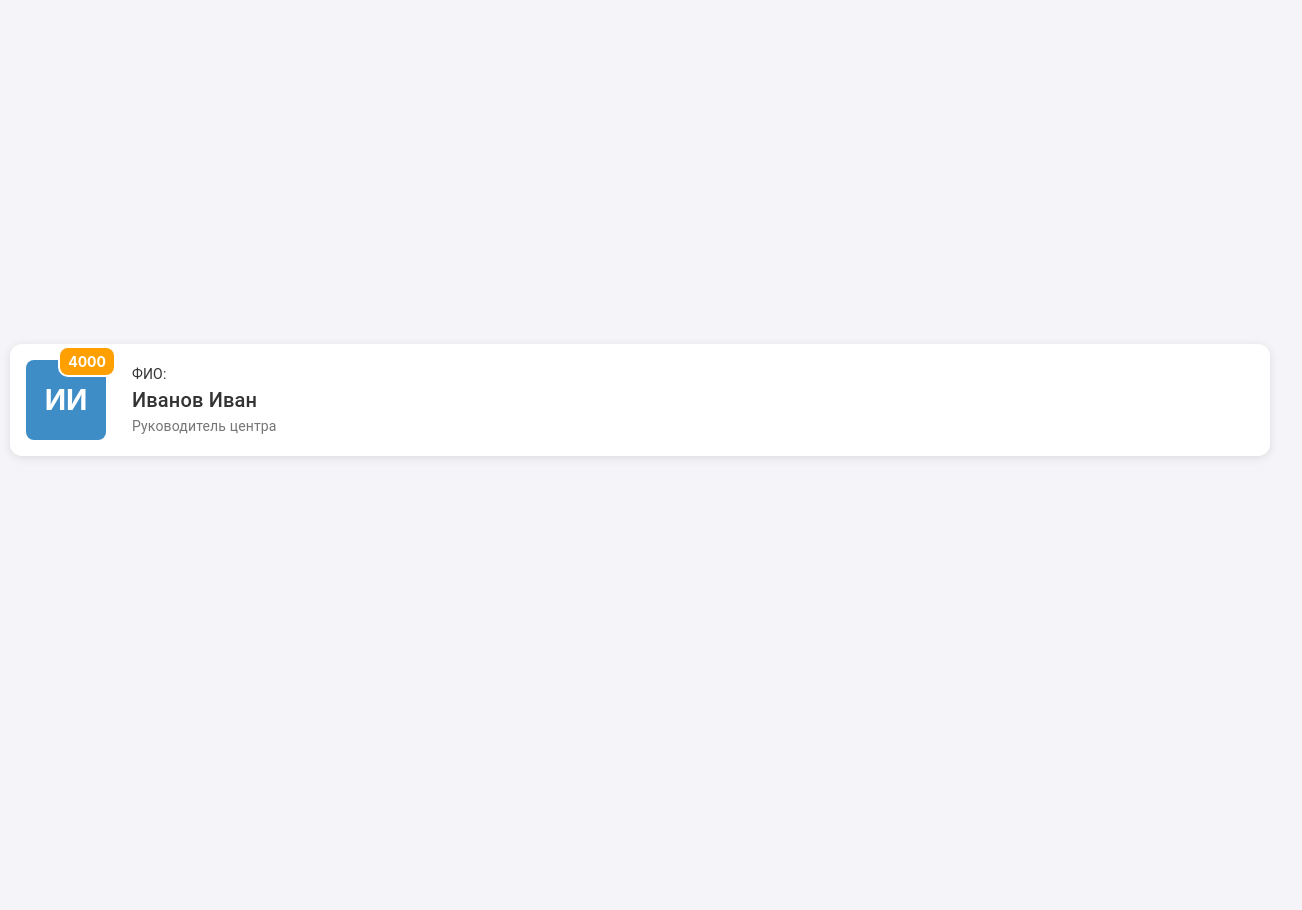
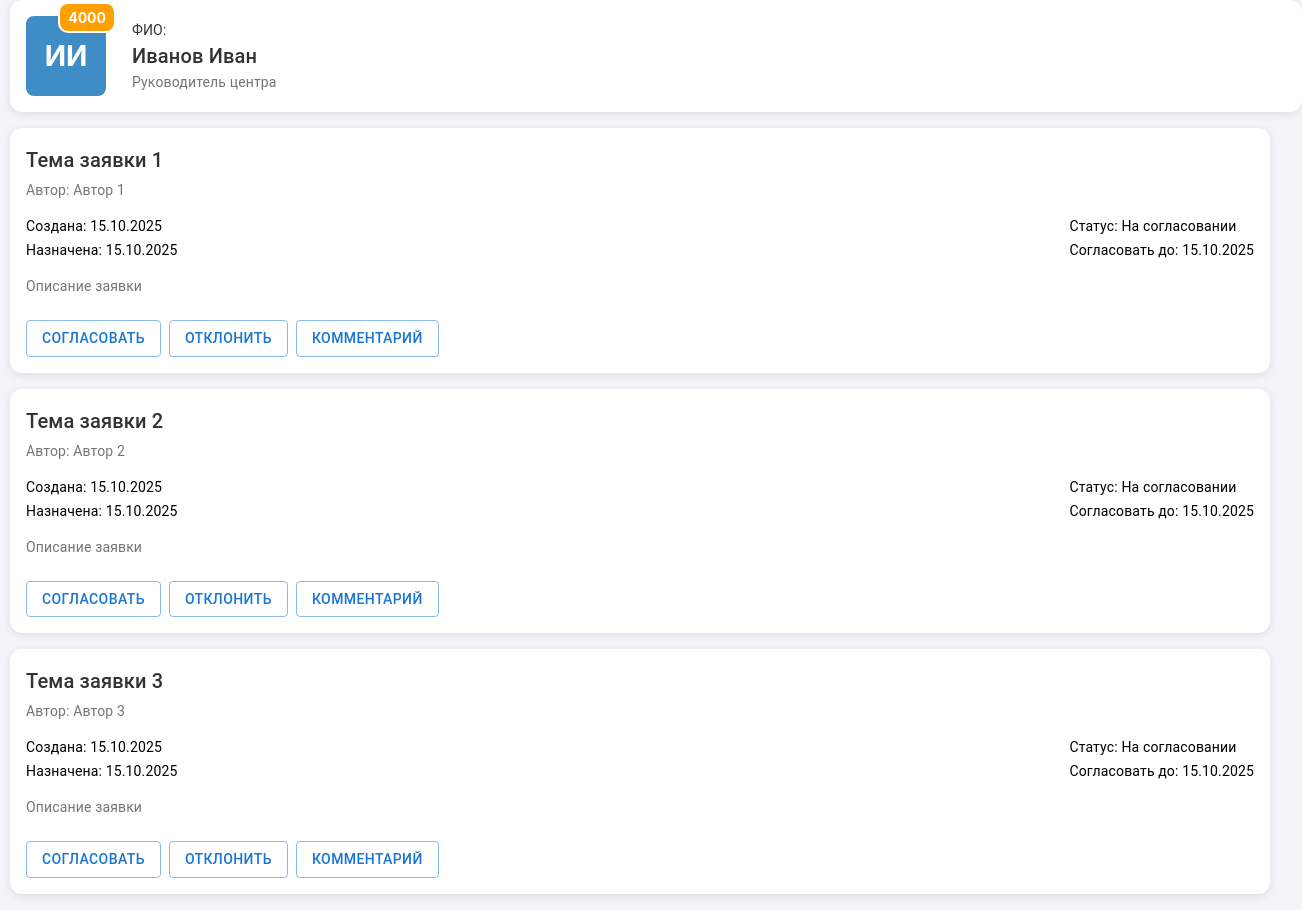
Before and after one commit to Chebulpec/Smart-Apps-eXpress-Front, a React (Vite) app: page / in a window 1280 px wide. Shown: the whole page, 1302 px wide, since content can reach past the window. Before the commit the page ends 800 px from the top, so only its background shows below. Built offline with nearby package versions, Linux system fonts and the light colour scheme.

Commit message:
Каточки заявок

```diff
--- a/src/App.jsx
+++ b/src/App.jsx
@@ -1,5 +1,7 @@
+// src/App.jsx
 import React from 'react';
 import UserProfileBanner from './components/UserProfileBanner/UserProfileBanner';
+import ApprovalRequestList from './components/ApprovalRequestList/ApprovalRequestList';
 import './index.css';
 
 const App = () => {
@@ -9,9 +11,37 @@ const App = () => {
     position: 'Руководитель центра',
   };
 
+  const requests = [
+    {
+      title: 'Тема заявки 1',
+      author: 'Автор 1',
+      createdDate: '15.10.2025',
+      assignedDate: '15.10.2025',
+      status: 'На согласовании',
+      dueDate: '15.10.2025',
+    },
+    {
+      title: 'Тема заявки 2',
+      author: 'Автор 2',
+      createdDate: '15.10.2025',
+      assignedDate: '15.10.2025',
+      status: 'На согласовании',
+      dueDate: '15.10.2025',
+    },
+    {
+      title: 'Тема заявки 3',
+      author: 'Автор 3',
+      createdDate: '15.10.2025',
+      assignedDate: '15.10.2025',
+      status: 'На согласовании',
+      dueDate: '15.10.2025',
+    },
+  ];
+
   return (
     <div className="app-container">
       <UserProfileBanner user={user} />
+      <ApprovalRequestList requests={requests} />
     </div>
   );
 };
--- /dev/null
+++ b/src/components/ApprovalRequestList/ApprovalRequestList.jsx
@@ -0,0 +1,54 @@
+import React from 'react';
+import { Box, Typography, Button } from '@mui/material';
+import styles from './ApprovalRequestList.module.css';
+
+const ApprovalRequestItem = ({ request }) => {
+  return (
+    <Box className={styles.requestItem}>
+      <Box className={styles.requestHeader}>
+        <Typography variant="h6" className={styles.requestTitle}>
+          {request.title}
+        </Typography>
+        <Typography variant="body2" className={styles.requestAuthor}>
+          Автор: {request.author}
+        </Typography>
+      </Box>
+      <Box className={styles.requestDetails}>
+        <Box className={styles.dateInfo}>
+          <Typography variant="body2">Создана: {request.createdDate}</Typography>
+          <Typography variant="body2">Назначена: {request.assignedDate}</Typography>
+        </Box>
+        <Box className={styles.statusInfo}>
+          <Typography variant="body2">Статус: {request.status}</Typography>
+          <Typography variant="body2">Согласовать до: {request.dueDate}</Typography>
+        </Box>
+      </Box>
+      <Box className={styles.description}>
+        <Typography variant="body2">Описание заявки</Typography>
+      </Box>
+      <Box className={styles.actions}>
+        <Button variant="outlined" className={styles.actionButton}>
+          СОГЛАСОВАТЬ
+        </Button>
+        <Button variant="outlined" className={styles.actionButton}>
+          ОТКЛОНИТЬ
+        </Button>
+        <Button variant="outlined" className={styles.actionButton}>
+          КОММЕНТАРИЙ
+        </Button>
+      </Box>
+    </Box>
+  );
+};
+
+const ApprovalRequestList = ({ requests }) => {
+  return (
+    <Box className={styles.requestList}>
+      {requests.map((request, index) => (
+        <ApprovalRequestItem key={index} request={request} />
+      ))}
+    </Box>
+  );
+};
+
+export default ApprovalRequestList;
--- /dev/null
+++ b/src/components/ApprovalRequestList/ApprovalRequestList.module.css
@@ -0,0 +1,78 @@
+/* src/components/ApprovalRequestList/ApprovalRequestList.module.css */
+
+.requestList {
+  display: flex;
+  flex-direction: column;
+  gap: 16px;
+  padding: 16px;
+  width: 100%;
+  max-width: 100%;
+}
+
+.requestItem {
+  display: flex;
+  flex-direction: column;
+  gap: 8px;
+  padding: 16px;
+  background: #ffffff;
+  border-radius: 12px;
+  box-shadow: 0 2px 10px rgba(0, 0, 0, 0.1);
+  transition: all 0.3s ease-in-out;
+}
+
+.requestItem:hover {
+  box-shadow: 0 4px 15px rgba(90, 62, 62, 0.2);
+  transform: translateY(-2px);
+}
+
+.requestHeader {
+  display: flex;
+  flex-direction: column;
+  gap: 4px;
+}
+
+.requestTitle {
+  font-size: 20px;
+  font-weight: bold;
+  color: #333333;
+}
+
+.requestAuthor {
+  font-size: 16px;
+  color: #757575;
+}
+
+.requestDetails {
+  display: flex;
+  justify-content: space-between;
+  margin-top: 8px;
+}
+
+.dateInfo,
+.statusInfo {
+  display: flex;
+  flex-direction: column;
+  gap: 4px;
+}
+
+.description {
+  margin-top: 8px;
+  font-size: 16px;
+  color: #757575;
+}
+
+.actions {
+  display: flex;
+  gap: 8px;
+  margin-top: 16px;
+}
+
+.actionButton {
+  text-transform: uppercase;
+  font-size: 14px;
+  font-weight: bold;
+  color: #3E8DC6;
+  border-color: #3E8DC6;
+  padding: 8px 16px;
+  border-radius: 4px;
+}
--- a/src/index.css
+++ b/src/index.css
@@ -10,9 +10,10 @@ body {
 
 .app-container {
   height: 100vh;
-  display: flex;
-  justify-content: center;
-  align-items: center;
   padding: 0 10px;
   box-sizing: border-box;
+  display: flex;
+  flex-direction: column;
+  justify-content: flex-start;
+  align-items: center;
 }
```
